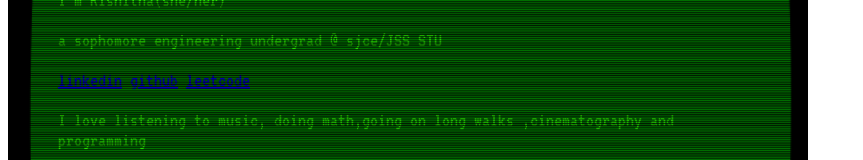
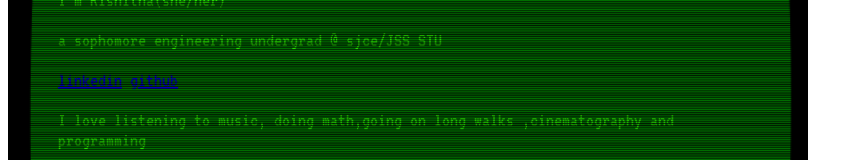
Before and after one commit to rishitha-d/Personal-website-, a plain HTML site: page index.html in a window 1280 px wide. Shown: the part 162-322 px from the top of the page, without its empty margins (0-863 px from the left). Drawn offline with Linux system fonts and the light colour scheme.

Commit message:
Update index.html

```diff
--- a/index.html
+++ b/index.html
@@ -55,7 +55,6 @@
       <div id="links">
         <a href="https://www.linkedin.com/in/rishitha-gowda-83a8b6292/" target="_blank">linkedin</a>
         <a href="https://github.com/rishitha-d" target="_blank">github</a>
-        <a href="https://leetcode.com/u/rishithagowda/" target="-blank">leetcode</a>
       </div>
       <p>I love listening to music, doing math,going on long walks ,cinematography and programming </p>
       <p>mail me at rishithad123@gmail.com</p>
```
